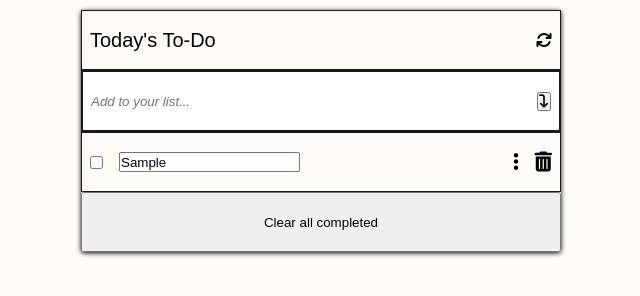
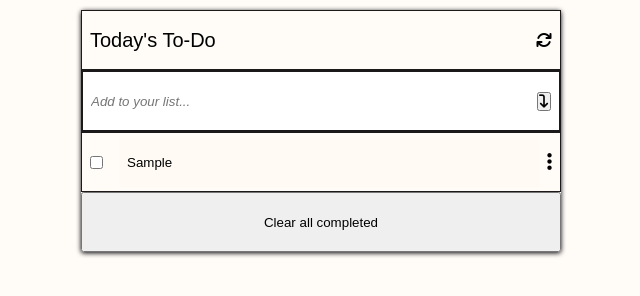
Before and after one commit to AbayomiOlaoye/to-do_app, a website built with webpack: page src/template.html in a window 1280 px wide. Both pictures are taken after typing "Sample" into the empty fields and a click on the button 863 px from the left and 221 px from the top of the page. Shown: the part 120-416 px from the top of the page, without its empty margins (319-959 px from the left). Built offline with nearby package versions, Linux system fonts and the light colour scheme.

```diff
--- a/src/modules/taskify.js
+++ b/src/modules/taskify.js
@@ -30,4 +30,4 @@
   }
 }
 
-export { Recorder, presumedTask, pop} ;
+export { Recorder, presumedTask, pop } ;
--- a/src/styles/main.scss
+++ b/src/styles/main.scss
@@ -135,7 +135,22 @@
             .flex-grp {
               display: flex;
               justify-content: space-between;
+              align-items: center;
               width: 100%;
+
+              .new {
+                height: 50px;
+                padding: 0.5rem;
+                width: 100%;
+                margin-right: 0.5rem;
+                border: none;
+                outline: none;
+                background-color: rgba(255, 228, 196, 0.1);
+              }
+            }
+
+            .trash {
+              display: none;
             }
           }
         }
```
Also changed, not shown: 1 other file.
